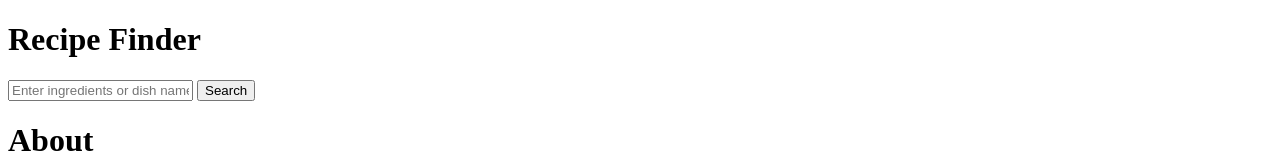
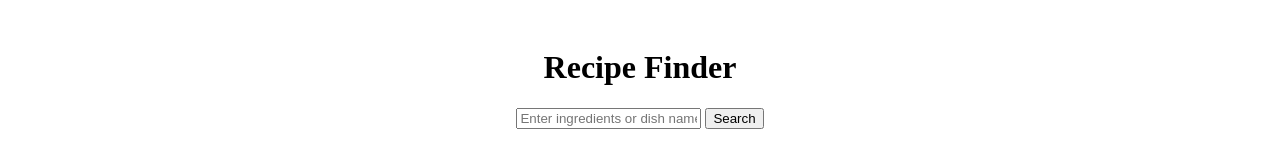
Before and after one commit to Larry6305/Phase-1-project-, a plain HTML site: page index.html in a window 1280 px wide. Shown: the top 167 px of the page. Drawn offline with Linux system fonts and the light colour scheme.

Commit message:
styled the container div

```diff
--- a/style.css
+++ b/style.css
@@ -4,3 +4,10 @@
   margin: 0;
   padding: 0;
 }
+
+.container {
+  max-width: 1200px;
+  margin: 0 auto;
+  padding: 20px;
+  text-align: center;
+}
```
